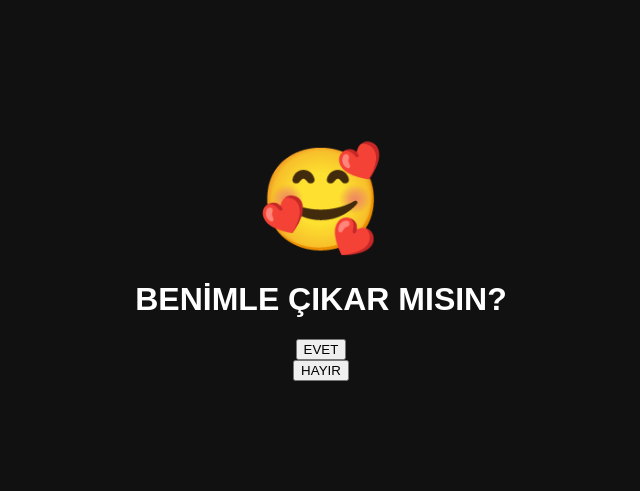
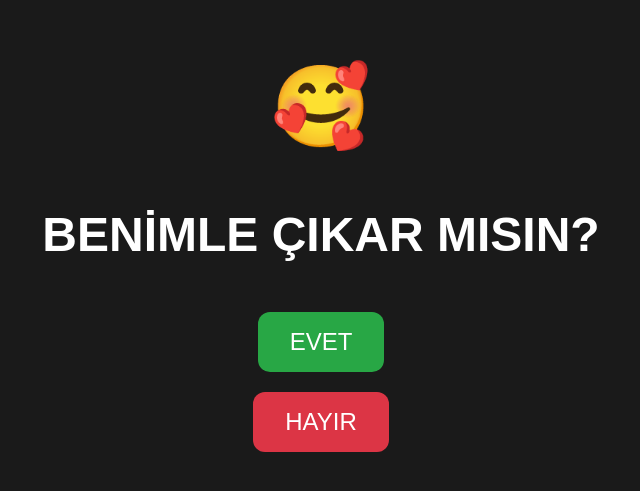
Before and after one commit to firecrost/you, a plain HTML site: page index.html in a window 1280 px wide. Shown: the part 139-630 px from the top of the page, without its empty margins (319-959 px from the left). Drawn offline with Linux system fonts and the light colour scheme.

Commit message:
Update style.css

```diff
--- a/style.css
+++ b/style.css
@@ -1,46 +1,46 @@
 body {
   margin: 0;
   padding: 0;
+  background: #1a1a1a;
+  color: white;
   font-family: Arial, sans-serif;
-  background: #111;
-  color: white;
+  text-align: center;
+}
+
+.container {
   display: flex;
+  flex-direction: column;
+  justify-content: center;
   align-items: center;
-  justify-content: center;
   height: 100vh;
 }
 
-.container {
-  text-align: center;
-}
-
 .emoji {
-  font-size: 100px;
+  font-size: 80px;
   margin-bottom: 20px;
 }
 
-.question {
-  font-size: 36px;
-  margin-bottom: 30px;
+h1 {
+  font-size: 48px;
+  margin-bottom: 40px;
 }
 
-.btn {
-  padding: 20px 40px;
+.yes-btn, .no-btn {
+  padding: 16px 32px;
   font-size: 24px;
   border: none;
   border-radius: 12px;
   cursor: pointer;
   margin: 10px;
-  transition: all 0.3s ease;
+  transition: 0.3s;
 }
 
-.yes {
-  background-color: #2ecc71;
+.yes-btn {
+  background-color: #28a745;
   color: white;
 }
 
-.no {
-  background-color: #e74c3c;
+.no-btn {
+  background-color: #dc3545;
   color: white;
-  position: relative;
 }
```
